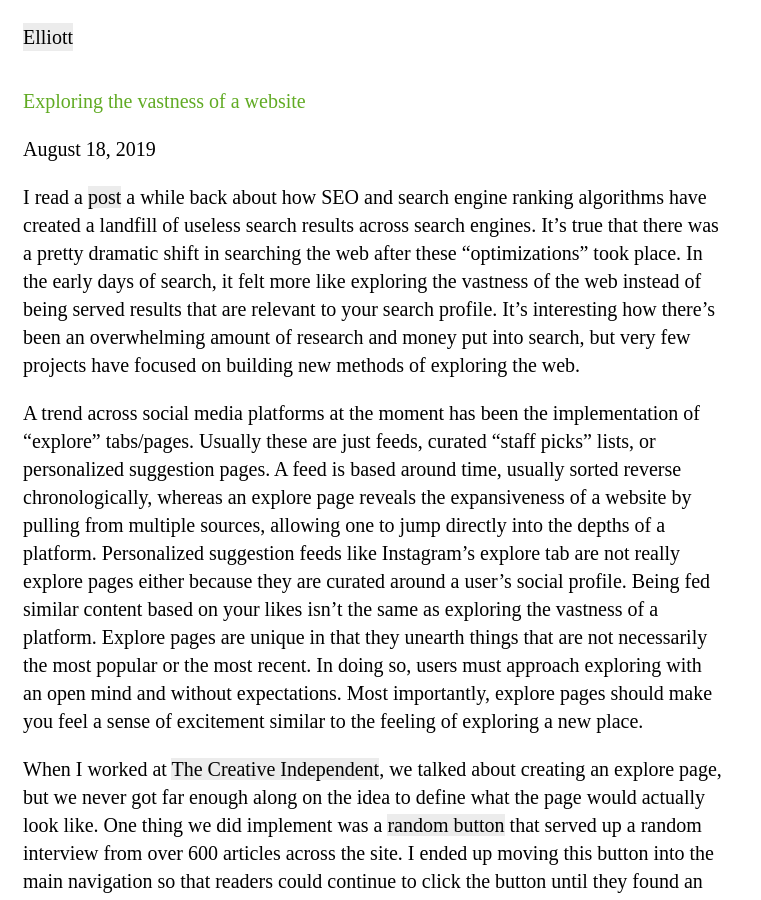
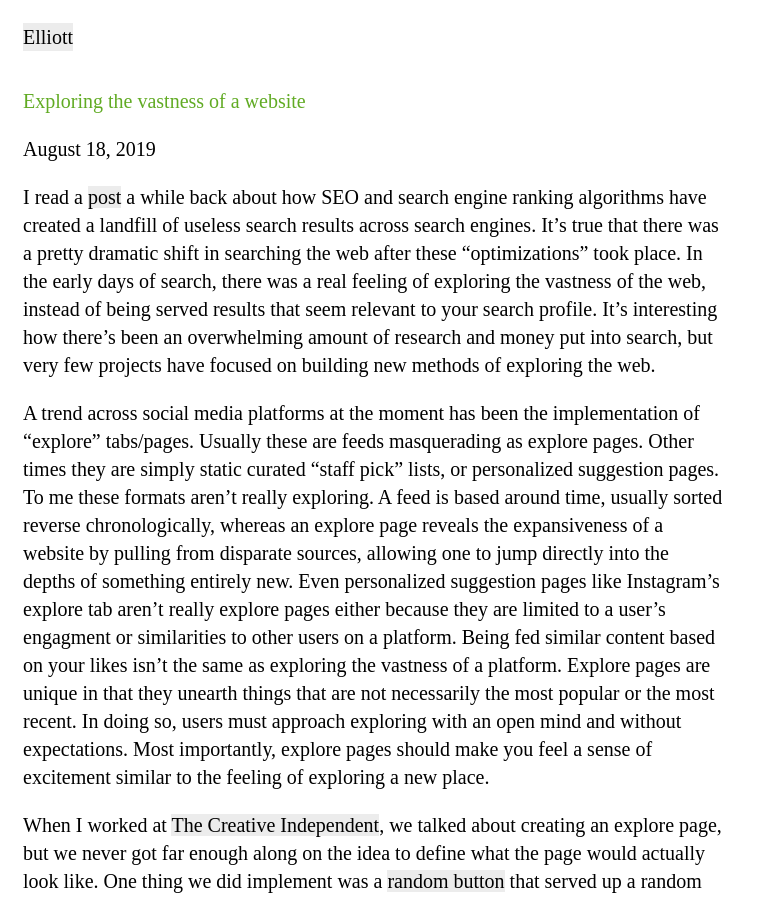
Before and after one commit to oilstel/elliott, a Jekyll site: the page built from _posts/2019-08-18-exploring-the-vastness-of-a-website.md, in a window 1280 px wide and 900 px high. Shown: the whole window, without its empty margins (0-761 px from the left). Built offline with Jekyll 4.4.1, drawn with Linux system fonts in a browser that asks for light colours.

Commit message:
disparate

```diff
--- a/_posts/2019-08-18-exploring-the-vastness-of-a-website.md
+++ b/_posts/2019-08-18-exploring-the-vastness-of-a-website.md
@@ -5,9 +5,9 @@ color: "#61ab24"
 published: true
 ---
 
-I read a [post](https://docs.sendwithses.com/random-stuff/the-internet-is-an-seo-landfill) a while back about how SEO and search engine ranking algorithms have created a landfill of useless search results across search engines. It's true that there was a pretty dramatic shift in searching the web after these "optimizations" took place. In the early days of search, it felt more like exploring the vastness of the web instead of being served results that are relevant to your search profile. It's interesting how there's been an overwhelming amount of research and money put into search, but very few projects have focused on building new methods of exploring the web.
+I read a [post](https://docs.sendwithses.com/random-stuff/the-internet-is-an-seo-landfill) a while back about how SEO and search engine ranking algorithms have created a landfill of useless search results across search engines. It's true that there was a pretty dramatic shift in searching the web after these "optimizations" took place. In the early days of search, there was a real feeling of exploring the vastness of the web, instead of being served results that seem relevant to your search profile. It's interesting how there's been an overwhelming amount of research and money put into search, but very few projects have focused on building new methods of exploring the web.
 
-A trend across social media platforms at the moment has been the implementation of "explore" tabs/pages. Usually these are just feeds, curated "staff picks" lists, or personalized suggestion pages. A feed is based around time, usually sorted reverse chronologically, whereas an explore page reveals the expansiveness of a website by pulling from multiple sources, allowing one to jump directly into the depths of a platform. Personalized suggestion feeds like Instagram's explore tab are not really explore pages either because they are curated around a user's social profile. Being fed similar content based on your likes isn't the same as exploring the vastness of a platform. Explore pages are unique in that they unearth things that are not necessarily the most popular or the most recent. In doing so, users must approach exploring with an open mind and without expectations. Most importantly, explore pages should make you feel a sense of excitement similar to the feeling of exploring a new place.
+A trend across social media platforms at the moment has been the implementation of "explore" tabs/pages. Usually these are feeds masquerading as explore pages. Other times they are simply static curated "staff pick" lists, or personalized suggestion pages. To me these formats aren't really exploring. A feed is based around time, usually sorted reverse chronologically, whereas an explore page reveals the expansiveness of a website by pulling from disparate sources, allowing one to jump directly into the depths of something entirely new. Even personalized suggestion pages like Instagram's explore tab aren't really explore pages either because they are limited to a user's engagment or similarities to other users on a platform. Being fed similar content based on your likes isn't the same as exploring the vastness of a platform. Explore pages are unique in that they unearth things that are not necessarily the most popular or the most recent. In doing so, users must approach exploring with an open mind and without expectations. Most importantly, explore pages should make you feel a sense of excitement similar to the feeling of exploring a new place.
 
 When I worked at [The Creative Independent](https://indp.co), we talked about creating an explore page, but we never got far enough along on the idea to define what the page would actually look like. One thing we did implement was a [random button](https://thecreativeindependent.com/random/) that served up a random interview from over 600 articles across the site. I ended up moving this button into the main navigation so that readers could continue to click the button until they found an interview that interested them. It's fairly easy to implement a "randomized items/articles" section on a website. In the case of The Creative Independent, this simple addition revealed how expansive the site really was.
 
```
